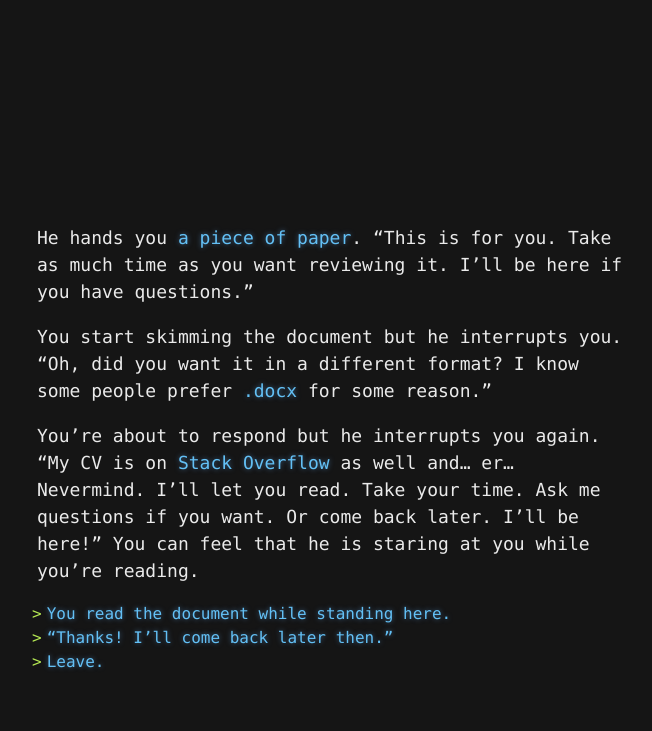
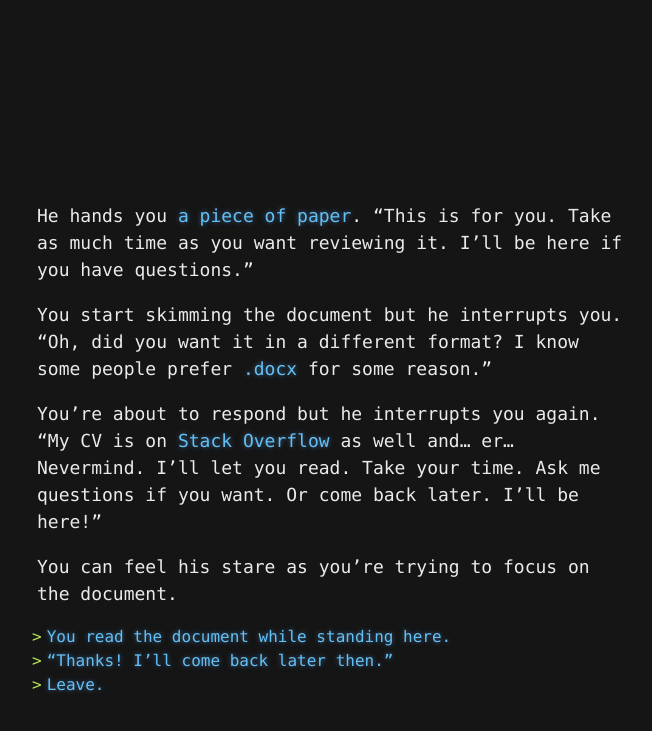
Before and after one commit to yvesgurcan/adventure, a Jekyll site: the page built from resume.md, in a window 1280 px wide. Shown: the top 731 px of the page, without its empty margins (308-960 px from the left). Built offline with Jekyll 4.4.1, drawn with Linux system fonts in a browser that asks for light colours; our own code applies the rules of GitHub Pages for plain Markdown files.

Commit message:
Update resume.md

```diff
--- a/resume.md
+++ b/resume.md
@@ -2,8 +2,10 @@ He hands you [a piece of paper](https://www.yvesgurcan.com/resume.pdf). "This is
 
 You start skimming the document but he interrupts you. "Oh, did you want it in a different format? I know some people prefer [.docx](https://yvesgurcan.com/resume.docx) for some reason."
 
-You're about to respond but he interrupts you again. "My CV is on [Stack Overflow](https://stackoverflow.com/cv/yvesgurcan) as well and... er... Nevermind. I'll let you read. Take your time. Ask me questions if you want. Or come back later. I'll be here!" You can feel that he is staring at you while you're reading.
+You're about to respond but he interrupts you again. "My CV is on [Stack Overflow](https://stackoverflow.com/cv/yvesgurcan) as well and... er... Nevermind. I'll let you read. Take your time. Ask me questions if you want. Or come back later. I'll be here!"
 
-- [You read the document while standing here.](read-resume)
-- ["Thanks! I'll come back later then."](later)
-- [Leave.](leave)
+You can feel his stare as you're trying to focus on the document.
+
+- [You read the document while standing here.](read-resume.md)
+- ["Thanks! I'll come back later then."](later.md)
+- [Leave.](leave.md)
```
